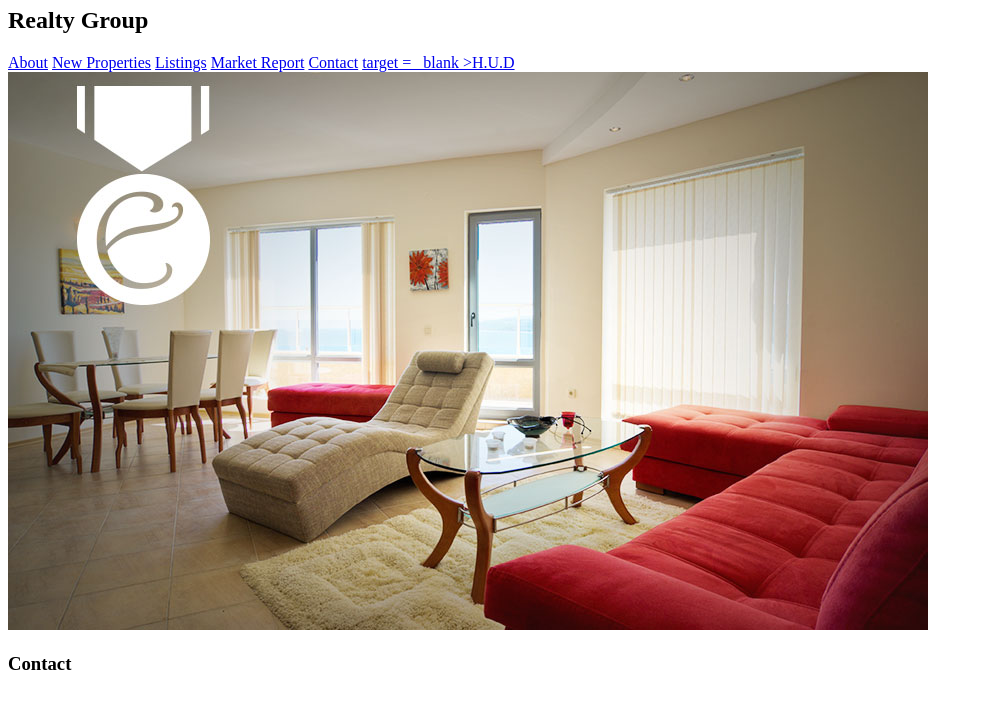
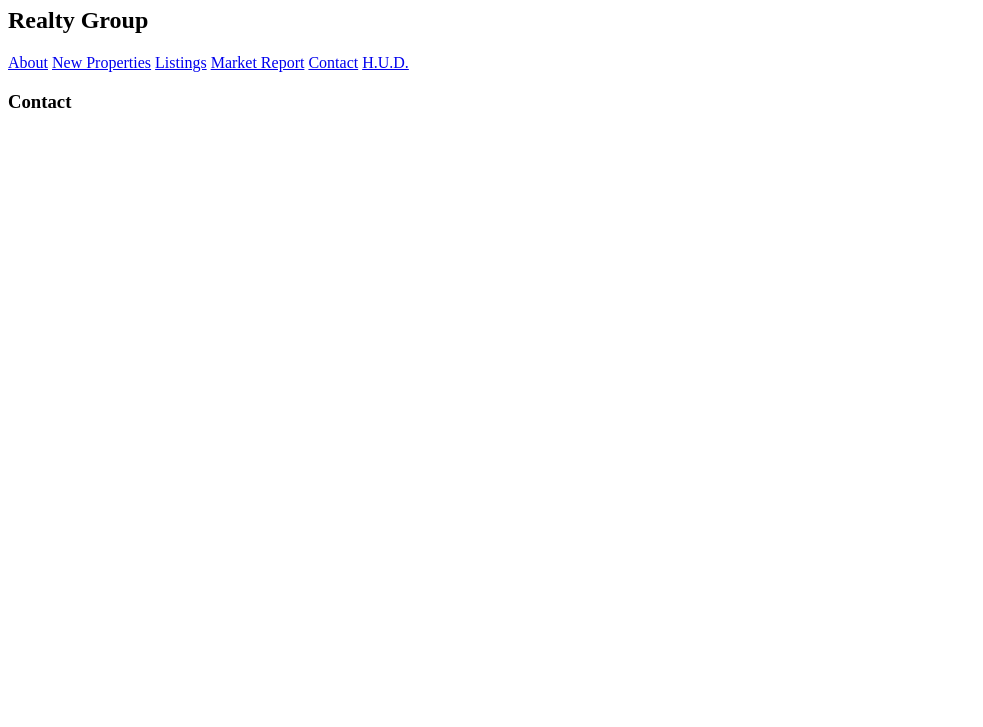
Before and after one commit to kejordan/exceptional-realty, a plain HTML site: page contact.html in a window 1280 px wide. Shown: the part 73-800 px from the top of the page, without its empty margins (0-983 px from the left). Drawn offline with Linux system fonts and the light colour scheme.

Commit message:
new changes with better format

```diff
--- a/contact.html
+++ b/contact.html
@@ -18,8 +18,8 @@
     <h2>Realty Group</h2>
 
 <!--link-->
-    <a href="index.html">About</a> <a href="new-properties.html">New Properties</a> <a href="real-estate-listings.html">Listings</a> <a href="market-report.html">Market Report</a> <a href="contact.html">Contact</a> <a href="https://hud.gov">target = _blank >H.U.D </a>
-    <img src="images/intro-pic.jpg" alt ="A Beautiful Living Room" title="Welcome to Exceptional Realty">
+    <a href="index.html">About</a> <a href="new-properties.html">New Properties</a> <a href="real-estate-listings.html">Listings</a> <a href="market-report.html">Market Report</a> <a href="contact.html">Contact</a> <a href="http://portal.hud.gov" target="_blank"> H.U.D.</a>
+
   <h3>Contact</h3>
   </body>
   </html>
```
Also changed, not shown: index.html (+1 -1 lines), market-report.html (+4 -4 lines), new-properties.html (+2 -3 lines), real-estate-listings.html (+2 -2 lines).
